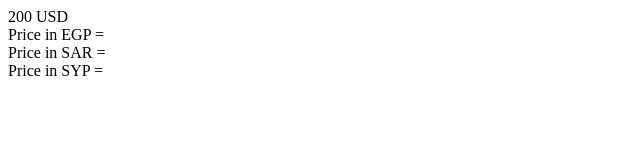
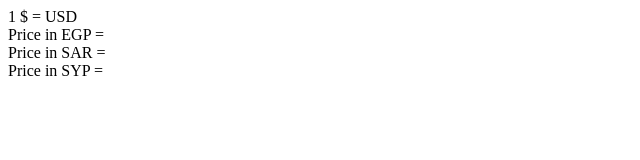
Before and after one commit to feras-alkilani/How-To-Use-Currency-API, a plain HTML site: page index.html in a window 1280 px wide. Shown: the full height of the page, 0-640 px from the left. Drawn offline with Linux system fonts and the light colour scheme; no server answers.

Commit message:
Update index.html
I just edit the ammount from 200$ to 1$

```diff
--- a/index.html
+++ b/index.html
@@ -10,7 +10,7 @@
 <body>
 
     <div class="price">
-        <span class="amount">200</span> USD
+        <span class="amount">1 $ = </span> USD
         <div class="egp">
             Price in EGP = <span> </span>
         </div>
```
